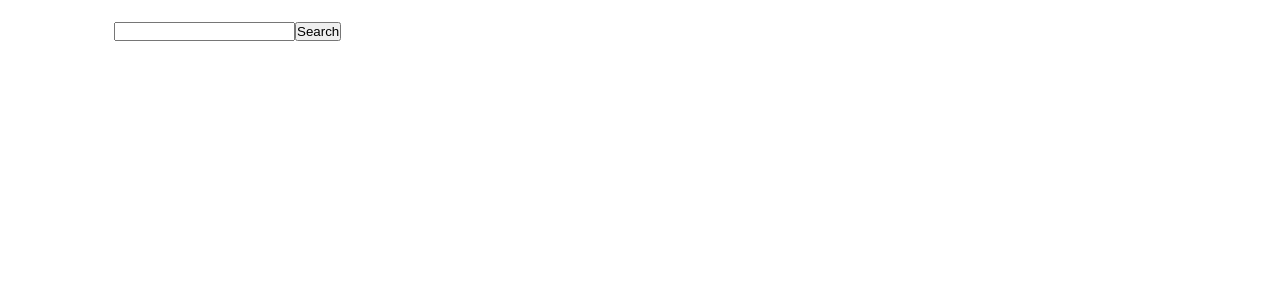
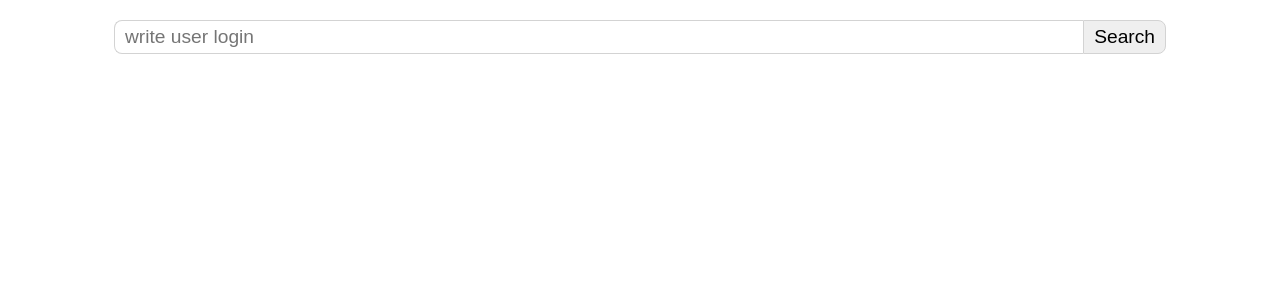
Before and after one commit to little-plumelet/github-users, a Next.js app: page / in a window 1280 px wide. Shown: the top 300 px of the page. Built offline with nearby package versions, Linux system fonts and the light colour scheme.

Commit message:
add styles to search input

```diff
--- a/src/components/Search/SearchUserBar.tsx
+++ b/src/components/Search/SearchUserBar.tsx
@@ -1,12 +1,16 @@
 import { Dispatch, SetStateAction } from "react";
+import { StyledSearchButton, StyledSearchForm, StyledSearchInput } from "./styles";
 
 interface ISearchUserBarProps {
   value: string;
-  setSearchValue:Dispatch<SetStateAction<string>>;
+  setSearchValue: Dispatch<SetStateAction<string>>;
   setValue: Dispatch<SetStateAction<string>>;
 }
-export const SearchUserBar = ({ value, setValue, setSearchValue }: ISearchUserBarProps) => {
-
+export const SearchUserBar = ({
+  value,
+  setValue,
+  setSearchValue,
+}: ISearchUserBarProps) => {
   const handleSearchChange = (event: React.ChangeEvent<HTMLInputElement>) => {
     setValue(event.target.value);
   };
@@ -14,12 +18,19 @@ export const SearchUserBar = ({ value, setValue, setSearchValue }: ISearchUserBa
   const handleSearch = (event: React.MouseEvent<HTMLElement>) => {
     event.preventDefault();
     setSearchValue(value);
-  }
+  };
 
   return (
-    <form>
-      <input id="searchUserBar" value={value} onChange={handleSearchChange}/>
-      <button type="submit" onClick={handleSearch}>Search</button>
-    </form>
-  )
-}
+    <StyledSearchForm>
+      <StyledSearchInput
+        id="searchUserBar"
+        value={value}
+        onChange={handleSearchChange}
+        placeholder="write user login"
+      />
+      <StyledSearchButton type="submit" onClick={handleSearch}>
+        Search
+      </StyledSearchButton>
+    </StyledSearchForm>
+  );
+};
--- /dev/null
+++ b/src/components/Search/styles.js
@@ -0,0 +1,31 @@
+import styled from "styled-components";
+
+export const StyledSearchForm = styled.form`
+  display: flex;
+  width: 100%;
+  margin-bottom: 30px;
+  font-size: 1.5rem;
+`;
+
+export const StyledSearchInput = styled.input`
+  flex-grow: 1;
+  border: 1px lightgray solid;
+  border-right: none;
+  border-radius: 8px 0 0 8px;
+  padding: 5px 10px;
+  outline: none;
+  font-size: 1.2rem;
+`;
+
+export const StyledSearchButton = styled.button`
+  border-radius: 0 8px 8px 0;
+  border: 1px lightgray solid;
+  outline: none;
+  padding: 5px 10px;
+  font-size: 1.2rem;
+
+  &:hover {
+    cursor: pointer;
+    color: deepskyblue;
+  }
+`;
--- a/src/components/UserTableWithPagination/styles.js
+++ b/src/components/UserTableWithPagination/styles.js
@@ -45,6 +45,11 @@ export const StyledButton = styled.button`
     opacity: 0.5;
     cursor: not-allowed;
   }
+
+  &:hover {
+    cursor: pointer;
+    color: deepskyblue;
+  }
 `;
 
 export const StyledSelect = styled.select`
```
